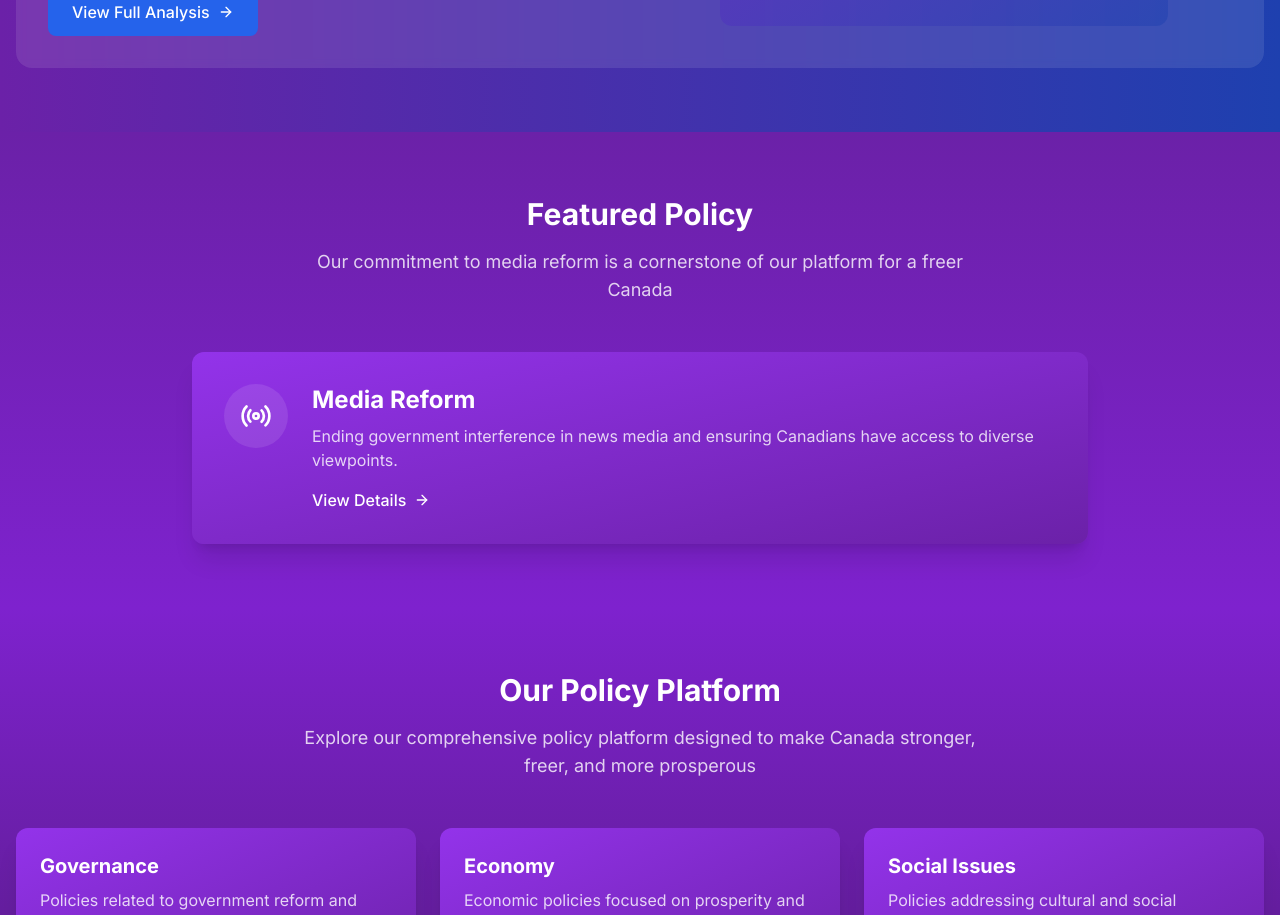
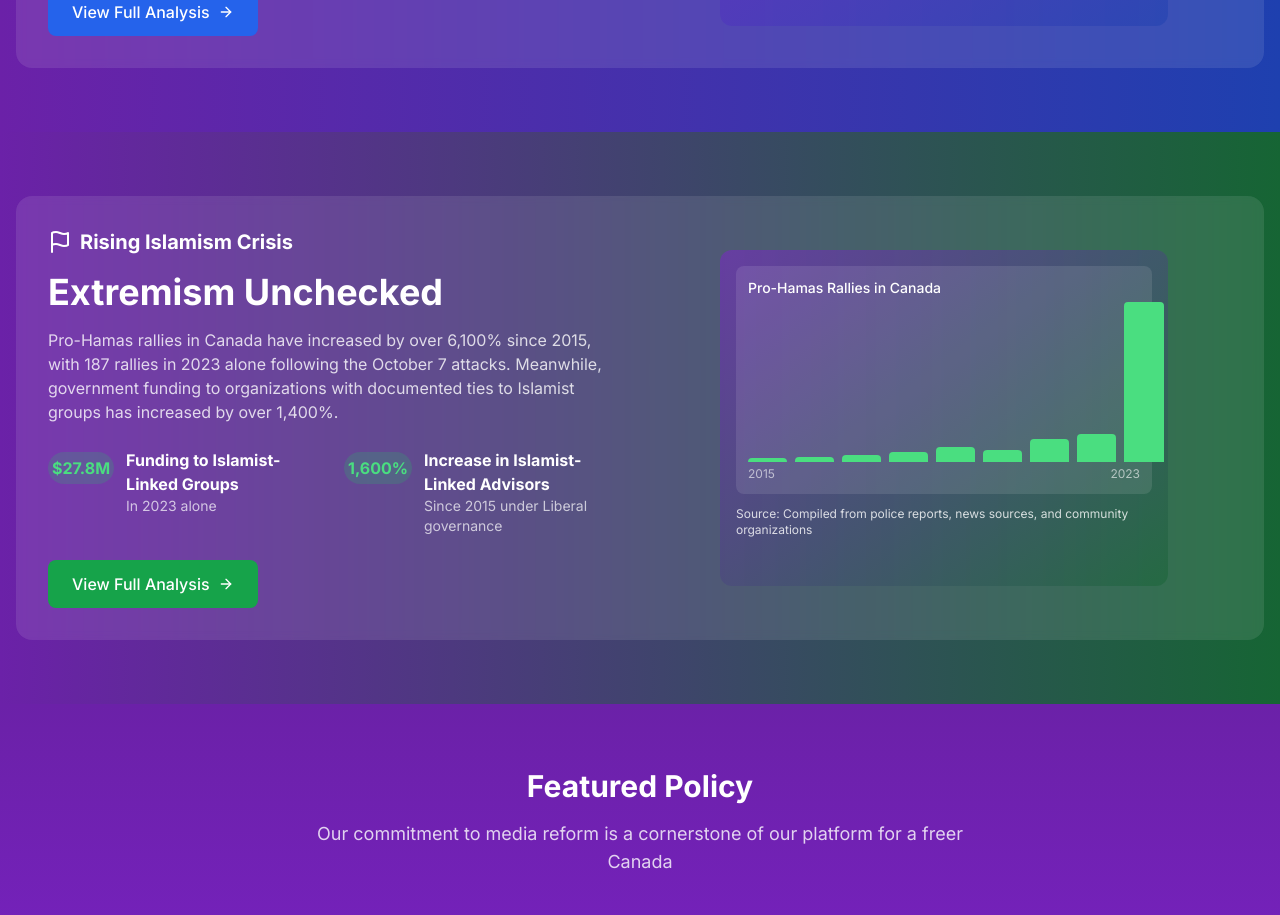
Before and after one commit to ArsCodeAmatoria/ppc-cards, a Next.js app: page / in a window 1280 px wide. Shown: the part 4960-5875 px from the top of the page. Built offline with nearby package versions, Linux system fonts and the light colour scheme.

Commit message:
Add Islamism crisis section to home page highlighting extremism under Liberal governance

```diff
--- a/src/app/page.tsx
+++ b/src/app/page.tsx
@@ -4,7 +4,7 @@ import React from 'react';
 import Image from 'next/image';
 import Link from 'next/link';
 import { motion } from 'framer-motion';
-import { ArrowRight, BarChart2, TrendingUp, AlertTriangle, Trophy, Pill, Brain, Lock, Globe, Church, Star } from 'lucide-react';
+import { ArrowRight, BarChart2, TrendingUp, AlertTriangle, Trophy, Pill, Brain, Lock, Globe, Church, Star, Flag } from 'lucide-react';
 import { categories } from '@/data/policies';
 import { PolicyCard } from '@/components/PolicyCard';
 
@@ -769,6 +769,94 @@ export default function Home() {
         </div>
       </section>
 
+      {/* Islamism Section */}
+      <section className="w-full py-16 bg-gradient-to-r from-purple-800 to-green-800">
+        <div className="container mx-auto px-4">
+          <motion.div
+            initial={{ opacity: 0, y: 20 }}
+            whileInView={{ opacity: 1, y: 0 }}
+            viewport={{ once: true }}
+            transition={{ duration: 0.5 }}
+            className="bg-white/10 rounded-2xl p-6 md:p-8 backdrop-blur-sm"
+          >
+            <div className="flex flex-col md:flex-row items-center gap-8">
+              <div className="md:w-1/2">
+                <div className="flex items-center gap-2 mb-4">
+                  <Flag className="h-6 w-6 text-green-400" />
+                  <h3 className="text-xl font-bold text-white">Rising Islamism Crisis</h3>
+                </div>
+                <h2 className="text-3xl md:text-4xl font-bold text-white mb-4">
+                  Extremism Unchecked
+                </h2>
+                <p className="text-white/80 mb-6">
+                  Pro-Hamas rallies in Canada have increased by over 6,100% since 2015, with 187 rallies in 2023
+                  alone following the October 7 attacks. Meanwhile, government funding to organizations with
+                  documented ties to Islamist groups has increased by over 1,400%.
+                </p>
+
+                <div className="grid grid-cols-1 sm:grid-cols-2 gap-4 mb-6">
+                  <div className="flex items-start gap-3">
+                    <div className="bg-green-500/20 p-1 rounded-full mt-1">
+                      <span className="text-green-400 font-bold">$27.8M</span>
+                    </div>
+                    <div>
+                      <h4 className="font-bold text-white">Funding to Islamist-Linked Groups</h4>
+                      <p className="text-white/70 text-sm">In 2023 alone</p>
+                    </div>
+                  </div>
+                  <div className="flex items-start gap-3">
+                    <div className="bg-green-500/20 p-1 rounded-full mt-1">
+                      <span className="text-green-400 font-bold">1,600%</span>
+                    </div>
+                    <div>
+                      <h4 className="font-bold text-white">Increase in Islamist-Linked Advisors</h4>
+                      <p className="text-white/70 text-sm">Since 2015 under Liberal governance</p>
+                    </div>
+                  </div>
+                </div>
+
+                <Link
+                  href="/analysis"
+                  className="inline-flex items-center px-6 py-3 bg-green-600 hover:bg-green-700 text-white font-medium rounded-lg transition-colors"
+                >
+                  View Full Analysis
+                  <ArrowRight className="ml-2 h-4 w-4" />
+                </Link>
+              </div>
+
+              <div className="md:w-1/2 flex justify-center">
+                <div className="relative w-full max-w-md aspect-[4/3] bg-gradient-to-br from-purple-700/50 to-green-800/50 rounded-xl overflow-hidden p-4">
+                  <div className="absolute inset-0 bg-grid-pattern opacity-10"></div>
+                  <div className="h-full flex flex-col">
+                    <div className="bg-white/10 rounded-lg p-3 mb-3">
+                      <h4 className="text-white font-medium text-sm mb-1">Pro-Hamas Rallies in Canada</h4>
+                      <div className="h-40 relative">
+                        <div className="absolute bottom-0 left-0 w-[10%] h-[2%] bg-green-400 rounded-t"></div>
+                        <div className="absolute bottom-0 left-[12%] w-[10%] h-[3%] bg-green-400 rounded-t"></div>
+                        <div className="absolute bottom-0 left-[24%] w-[10%] h-[4%] bg-green-400 rounded-t"></div>
+                        <div className="absolute bottom-0 left-[36%] w-[10%] h-[6%] bg-green-400 rounded-t"></div>
+                        <div className="absolute bottom-0 left-[48%] w-[10%] h-[9%] bg-green-400 rounded-t"></div>
+                        <div className="absolute bottom-0 left-[60%] w-[10%] h-[7%] bg-green-400 rounded-t"></div>
+                        <div className="absolute bottom-0 left-[72%] w-[10%] h-[14%] bg-green-400 rounded-t"></div>
+                        <div className="absolute bottom-0 left-[84%] w-[10%] h-[17%] bg-green-400 rounded-t"></div>
+                        <div className="absolute bottom-0 left-[96%] w-[10%] h-[100%] bg-green-400 rounded-t"></div>
+                      </div>
+                      <div className="flex justify-between mt-1">
+                        <span className="text-white/60 text-xs">2015</span>
+                        <span className="text-white/60 text-xs">2023</span>
+                      </div>
+                    </div>
+                    <div className="text-white/80 text-xs">
+                      Source: Compiled from police reports, news sources, and community organizations
+                    </div>
+                  </div>
+                </div>
+              </div>
+            </div>
+          </motion.div>
+        </div>
+      </section>
+
       {/* Featured Policy */}
       <div className="w-full py-16 bg-gradient-to-b from-purple-800 to-purple-700">
         <div className="container mx-auto px-4">
```
